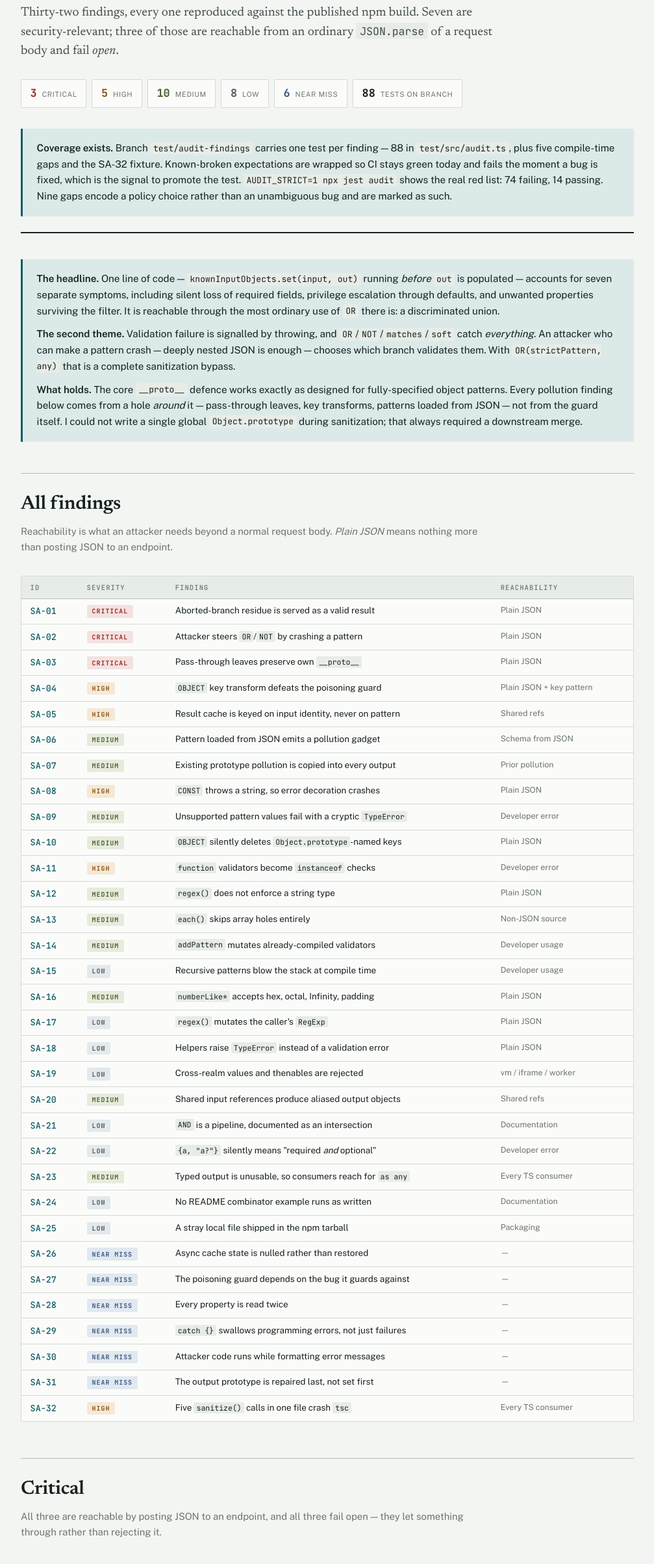
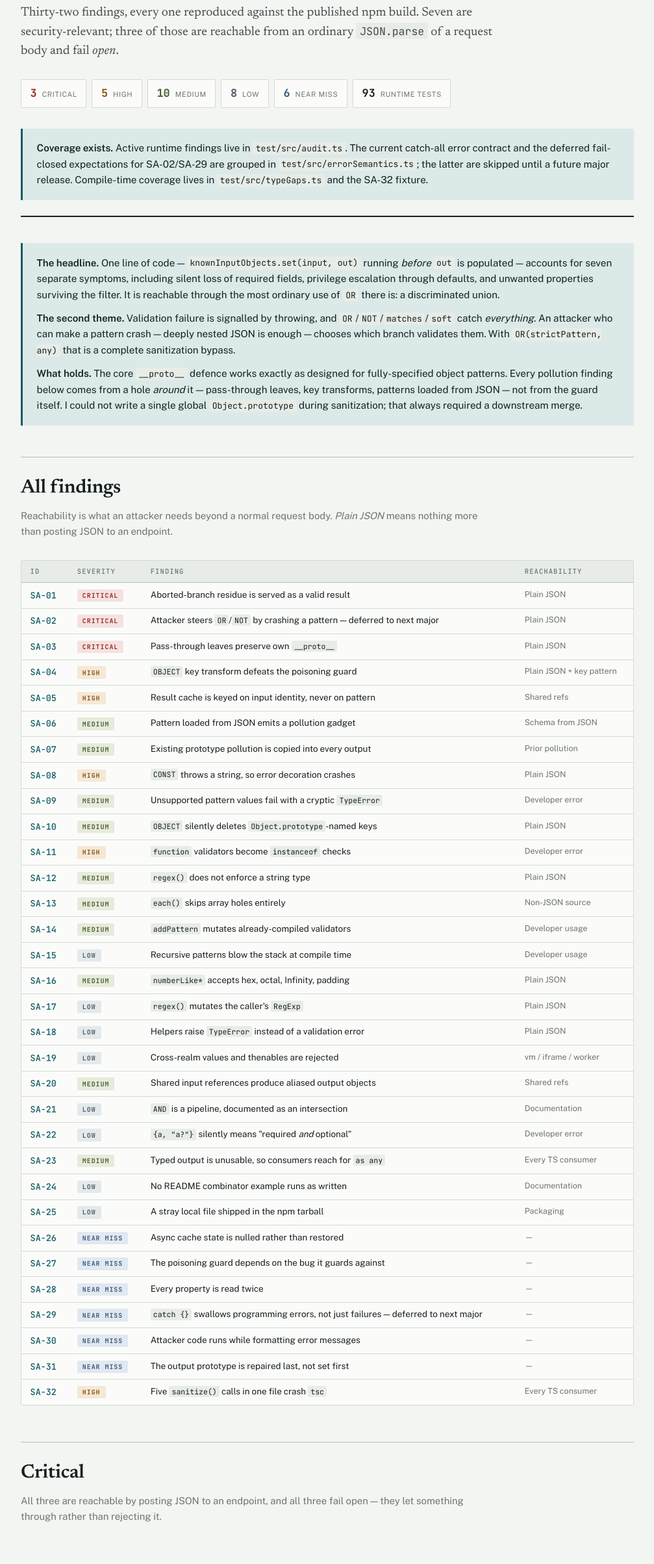
Before and after one commit to maximilianMairinger/sanitizeAgainst, a website: page audit.html in a window 1280 px wide. Shown: the part 150-2557 px from the top of the page at 65% size, without its empty margins (136-1143 px from the left). Drawn offline with nearby package versions, Linux system fonts and the light colour scheme.

Commit message:
edit tests to accept errors due to all Errors fail architecture

```diff
--- a/audit.html
+++ b/audit.html
@@ -234,10 +234,10 @@
       <div class="tally-item"><span class="tally-n" style="color:var(--medium)">10</span><span class="tally-l">Medium</span></div>
       <div class="tally-item"><span class="tally-n" style="color:var(--low)">8</span><span class="tally-l">Low</span></div>
       <div class="tally-item"><span class="tally-n" style="color:var(--note)">6</span><span class="tally-l">Near miss</span></div>
-      <div class="tally-item"><span class="tally-n">88</span><span class="tally-l">tests on branch</span></div>
+      <div class="tally-item"><span class="tally-n">93</span><span class="tally-l">runtime tests</span></div>
     </div>
     <div class="callout" style="margin-bottom:0">
-      <p><strong>Coverage exists.</strong> Branch <code>test/audit-findings</code> carries one test per finding — 88 in <code>test/src/audit.ts</code>, plus five compile-time gaps and the SA-32 fixture. Known-broken expectations are wrapped so CI stays green today and fails the moment a bug is fixed, which is the signal to promote the test. <code>AUDIT_STRICT=1 npx jest audit</code> shows the real red list: 74 failing, 14 passing. Nine gaps encode a policy choice rather than an unambiguous bug and are marked as such.</p>
+      <p><strong>Coverage exists.</strong> Active runtime findings live in <code>test/src/audit.ts</code>. The current catch-all error contract and the deferred fail-closed expectations for SA-02/SA-29 are grouped in <code>test/src/errorSemantics.ts</code>; the latter are skipped until a future major release. Compile-time coverage lives in <code>test/src/typeGaps.ts</code> and the SA-32 fixture.</p>
     </div>
   </header>
 
@@ -254,7 +254,7 @@
       <thead><tr><th>ID</th><th>Severity</th><th>Finding</th><th>Reachability</th></tr></thead>
       <tbody>
         <tr><td class="id"><a href="#sa-01">SA-01</a></td><td><span class="sev sev-critical">Critical</span></td><td>Aborted-branch residue is served as a valid result</td><td class="reach">Plain JSON</td></tr>
-        <tr><td class="id"><a href="#sa-02">SA-02</a></td><td><span class="sev sev-critical">Critical</span></td><td>Attacker steers <code>OR</code>/<code>NOT</code> by crashing a pattern</td><td class="reach">Plain JSON</td></tr>
+        <tr><td class="id"><a href="#sa-02">SA-02</a></td><td><span class="sev sev-critical">Critical</span></td><td>Attacker steers <code>OR</code>/<code>NOT</code> by crashing a pattern — deferred to next major</td><td class="reach">Plain JSON</td></tr>
         <tr><td class="id"><a href="#sa-03">SA-03</a></td><td><span class="sev sev-critical">Critical</span></td><td>Pass-through leaves preserve own <code>__proto__</code></td><td class="reach">Plain JSON</td></tr>
         <tr><td class="id"><a href="#sa-04">SA-04</a></td><td><span class="sev sev-high">High</span></td><td><code>OBJECT</code> key transform defeats the poisoning guard</td><td class="reach">Plain JSON + key pattern</td></tr>
         <tr><td class="id"><a href="#sa-05">SA-05</a></td><td><span class="sev sev-high">High</span></td><td>Result cache is keyed on input identity, never on pattern</td><td class="reach">Shared refs</td></tr>
@@ -281,7 +281,7 @@
         <tr><td class="id"><a href="#sa-26">SA-26</a></td><td><span class="sev sev-note">Near miss</span></td><td>Async cache state is nulled rather than restored</td><td class="reach">—</td></tr>
         <tr><td class="id"><a href="#sa-27">SA-27</a></td><td><span class="sev sev-note">Near miss</span></td><td>The poisoning guard depends on the bug it guards against</td><td class="reach">—</td></tr>
         <tr><td class="id"><a href="#sa-28">SA-28</a></td><td><span class="sev sev-note">Near miss</span></td><td>Every property is read twice</td><td class="reach">—</td></tr>
-        <tr><td class="id"><a href="#sa-29">SA-29</a></td><td><span class="sev sev-note">Near miss</span></td><td><code>catch {}</code> swallows programming errors, not just failures</td><td class="reach">—</td></tr>
+        <tr><td class="id"><a href="#sa-29">SA-29</a></td><td><span class="sev sev-note">Near miss</span></td><td><code>catch {}</code> swallows programming errors, not just failures — deferred to next major</td><td class="reach">—</td></tr>
         <tr><td class="id"><a href="#sa-30">SA-30</a></td><td><span class="sev sev-note">Near miss</span></td><td>Attacker code runs while formatting error messages</td><td class="reach">—</td></tr>
         <tr><td class="id"><a href="#sa-31">SA-31</a></td><td><span class="sev sev-note">Near miss</span></td><td>The output prototype is repaired last, not set first</td><td class="reach">—</td></tr>
         <tr><td class="id"><a href="#sa-32">SA-32</a></td><td><span class="sev sev-high">High</span></td><td>Five <code>sanitize()</code> calls in one file crash <code>tsc</code></td><td class="reach">Every TS consumer</td></tr>
@@ -342,6 +342,7 @@ sanitize(new OR(new AWAITED({ x: String }), new AWAITED({ y: Number })))(Promise
     <div class="f-head"><span class="f-id">SA-02</span><span class="sev sev-critical">Critical</span>
       <h3 class="f-title">The attacker picks which branch validates them, by crashing the others</h3></div>
     <div class="f-body">
+      <div class="callout"><p><strong>Status: accepted for 1.x; deferred to the next major.</strong> Existing function patterns use every thrown value as their validation-failure signal, so selectively rethrowing programming or resource errors would silently change public behavior. The current contract is pinned, while the desired fail-closed reproductions remain skipped in <code>test/src/errorSemantics.ts</code>.</p></div>
       <p>Failure is signalled by throwing, and the combinators catch every throwable — a <code>RangeError</code> from stack exhaustion is indistinguishable from "this pattern did not match". Since input nesting depth is attacker-controlled and recursive patterns recurse once per level, the attacker decides which patterns are allowed to run.</p>
       <p><code>NOT</code> becomes fail-open: an input the pattern genuinely matches is accepted, because the match crashed instead of completing.</p>
 <pre><code>const deep = n =&gt; '{"a":'.repeat(n) + '"L"' + '}'.repeat(n)
@@ -780,7 +781,7 @@ sanitize({ a: String })(inp)   <span class="out">// { a: "EVIL" }  — the secon
       <h3 class="f-title"><code>catch {}</code> swallows programming errors, not just failures</h3></div>
     <div class="f-body">
       <p>This is SA-02's root cause stated as a design property. <code>OR</code>, <code>NOT</code>, <code>matches()</code> and soft <code>OBJECT</code> treat <code>RangeError</code>, <code>TypeError</code> and any future internal bug as "did not match".</p>
-      <p>Beyond the exploit, it means every bug in a validator is invisible: a typo in a custom pattern makes the branch quietly not match rather than surfacing. A dedicated <code>ValidationError</code> class, with anything else rethrown, would close SA-02 and turn a whole category of silent misbehaviour into loud failures.</p>
+      <p><strong>Status: accepted for 1.x; deferred to the next major.</strong> A dedicated validation-failure type, with unexpected errors rethrown, would close SA-02 and expose silent validator bugs. It cannot be introduced compatibly while arbitrary throws from existing function patterns mean “did not match”, so the current behavior is documented and pinned in <code>test/src/errorSemantics.ts</code>.</p>
     </div>
   </article>
 
@@ -822,14 +823,14 @@ sanitize(new CONST("user"))("&lt;script&gt;alert(1)&lt;/script&gt;")
     <p>Three changes retire most of this list:</p>
     <ul class="tight">
       <li><strong>Populate before caching</strong>, or key the cache on <code>(pattern, input)</code> rather than <code>input</code>. Retires SA-01, SA-05, SA-20, and the null-prototype leak in SA-31; the same reordering in <code>knownPatternObjects</code> retires SA-15.</li>
-      <li><strong>Throw a distinguishable <code>ValidationError</code></strong> and rethrow everything else from every <code>catch</code>. Retires SA-02, fixes SA-08 on the way, and turns SA-29 and SA-18 into loud failures.</li>
+      <li><strong>In the next major, introduce a distinguishable validation-failure signal</strong> and rethrow everything else from every <code>catch</code>. This retires SA-02 and turns SA-29 into a loud failure, but is deliberately deferred because arbitrary throws are part of the current function-pattern contract.</li>
       <li><strong>Say plainly which leaves are pass-through</strong> — <code>any</code>, <code>Object</code>, <code>unknown</code>, <code>NOT</code>, <code>someEnsure</code> — and that the <code>__proto__</code> guarantee only covers values a concrete pattern rebuilds. Or strip <code>__proto__</code> from returned objects on the way out, which would make the README's claim unconditional.</li>
     </ul>
   </div>
 
   <footer>
     <p>All findings reproduced against the published <code>sanitize-against@1.8.0</code> build (<code>app/dist/esm/sanitizeAgainst.mjs</code>) on Node 22.22.2, not only against the TypeScript source. The repository's own suite passed 115/115 throughout, so none of this was caught before. The deep-recursion findings need <code>node --stack-size</code> left at its default to reproduce the stated thresholds.</p>
-    <p>Coverage now lives on the <code>test/audit-findings</code> branch: <code>test/src/audit.ts</code> (88 tests), <code>test/src/typeGaps.ts</code> (SA-23) and <code>test/src/typeCrash.fixture.ts</code> (SA-32). SA-03 and SA-23 above carry corrections that writing those tests produced — the mechanism is built to fail when a finding turns out to be wrong, and it did.</p>
+    <p>Runtime coverage is split between <code>test/src/audit.ts</code> and <code>test/src/errorSemantics.ts</code>, which holds both the retained compatibility contract and the skipped next-major expectations for SA-02/SA-29. Compile-time coverage lives in <code>test/src/typeGaps.ts</code> (SA-23) and <code>test/src/typeCrash.fixture.ts</code> (SA-32).</p>
   </footer>
 
 </div>
--- a/package.json
+++ b/package.json
@@ -25,6 +25,7 @@
     "buildTest": "rollup --config rollup.node.test.config.mjs",
     "test": "npm run buildTest && jest",
     "test:audit": "npm run buildTest && jest audit",
+    "test:error-semantics": "npm run buildTest && jest errorSemantics",
     "test:types": "tsc -p tsconfig.prod.esm.json --emitDeclarationOnly && tsc -p tsconfig.typegaps.json",
     "test:lib": "npm run buildTest && jest --testPathPattern \"dist/test\\.js$\""
   },
--- a/rollup.node.test.config.mjs
+++ b/rollup.node.test.config.mjs
@@ -29,4 +29,5 @@ export default [
   // Audit findings. Named *.test.js so jest's default testMatch picks it up as
   // its own suite, runnable on its own with `npx jest audit`.
   bundle('test/src/audit.ts', 'test/dist/audit.test.js'),
+  bundle('test/src/errorSemantics.ts', 'test/dist/errorSemantics.test.js'),
 ]
```
Also changed, not shown: test/src/audit.ts (+6 -73 lines), test/src/errorSemantics.ts (added, +78 -0 lines), README.md.
